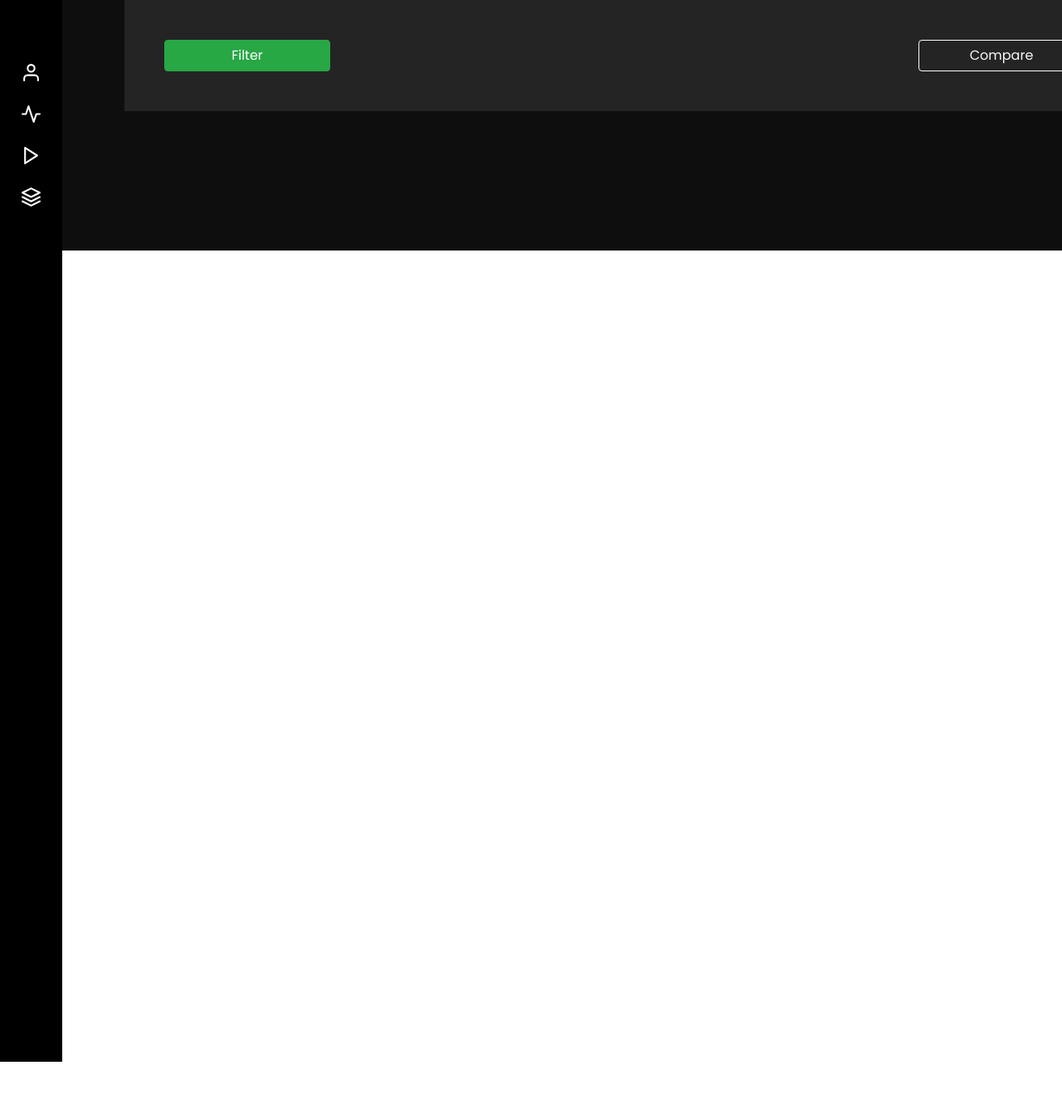
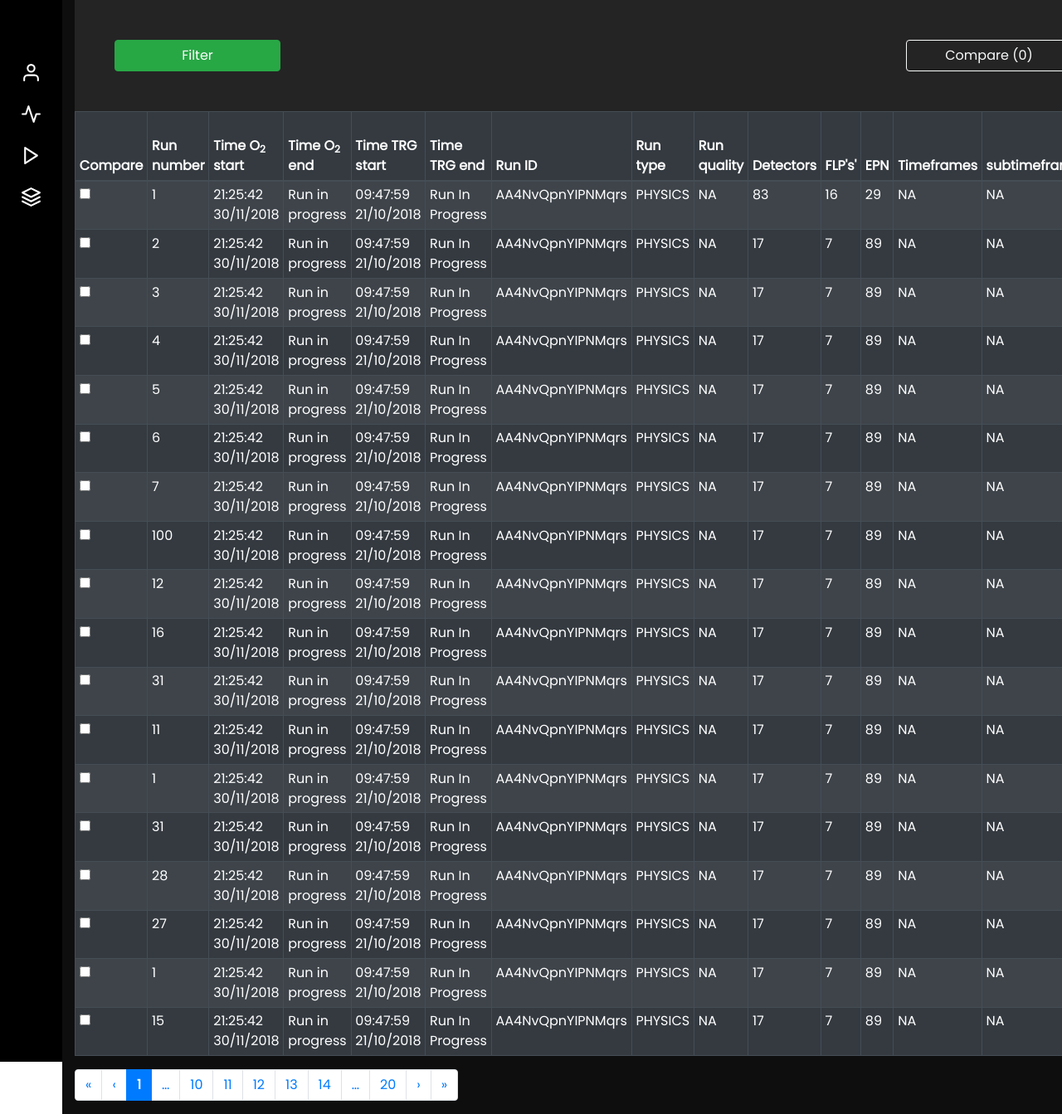
Before and after one commit to timruiterkamp/jiskefet-ui, a React (Create React App) app: page /runs in a window 1280 px wide. Shown: the top 1343 px of the page at 83% size. Before the commit the page ends 800 px from the top, so only its background shows below. Built offline with nearby package versions, Linux system fonts and the light colour scheme.

Commit message:
added compare and runs page

```diff
--- a/src/Routes.jsx
+++ b/src/Routes.jsx
@@ -12,6 +12,7 @@ import AccountPage from "./pages/AccountPage";
 import "./scss/navigation/index.scss";
 import PageWrapper from "./components/composites/PageWrapper";
 import { loggedInState } from "./store/reducers/data/DataSelectors";
+import Compare from "./pages/Compare";
 
 class Routes extends Component {
   render() {
@@ -26,6 +27,7 @@ class Routes extends Component {
           <Route path="/logs:id" component={Log} />
           <Route path="/runs" component={Runs} />
           <Route path="/subsystem-overview" component={Subsystems} />
+          <Route path="/compare" component={Compare} />
           <Route path="/" component={LoginPage} />
         </Switch>
       </PageWrapper>
--- a/src/components/logs/Table.jsx
+++ b/src/components/logs/Table.jsx
@@ -10,7 +10,7 @@ export default function TableSingle() {
     <React.Fragment>
       <div>
         <Col sm={12}>
-          <Table striped bordered hover size="sm">
+          <Table striped bordered responsive size="sm">
             <thead>
               <tr>
                 <th>Log id</th>
--- /dev/null
+++ b/src/pages/Compare.jsx
@@ -0,0 +1,79 @@
+import React, { Component, Fragment } from "react";
+import { connect } from "react-redux";
+import { compareItemsState } from "../store/reducers/data/DataSelectors";
+import { Link } from "react-router-dom";
+import Button from "react-bootstrap/Button";
+import "../scss/layout/compare.scss";
+
+class Compare extends Component {
+  render() {
+    console.log(this.props.data);
+    return (
+      <section className="content compare">
+        <header className="runs-header header">
+          <Link to="/runs">
+            <Button variant="outline-light">Runs</Button>
+          </Link>
+        </header>
+        <ul>
+          <li>Run number</li>
+          <li>
+            Time O<sub>2</sub> start
+          </li>
+          <li>
+            Time O<sub>2</sub> end
+          </li>
+          <li>Time TRG start</li>
+          <li>Time TRG end</li>
+          <li>ID</li>
+          <li>Run type</li>
+          <li>Run quality</li>
+          <li>Detectors</li>
+          <li>FLP's'</li>
+          <li>EPN</li>
+          <li>Timeframe</li>
+          <li>subtimeframes</li>
+          <li>B read out</li>
+        </ul>
+        {this.props.data ? (
+          this.props.data.map((item, index) => (
+            <ul key={index}>
+              <li>{item.run_number ? item.run_number : "NA"}</li>
+              <li>{item.time02start ? item.time02start : "NA"}</li>
+              <li>{item.time02end ? item.time02end : "NA"}</li>
+              <li>{item.timetrgstart ? item.timetrgstart : "NA"}</li>
+              <li>{item.timetrgend ? item.timetrgend : "NA"}</li>
+              <li>{item.id ? item.id : "NA"}</li>
+              <li>{item.run_type ? item.run_type : "NA"}</li>
+              <li>{item.quality ? item.quality : "NA"}</li>
+              <li>{item.detectors ? item.detectors : "NA"}</li>
+              <li>{item.flp ? item.flp : "NA"}</li>
+              <li>{item.epn ? item.epn : "NA"}</li>
+              <li>{item.timeframes ? item.timeframes : "NA"}</li>
+              <li>{item.subtimeframes ? item.subtimeframes : "NA"}</li>
+              <li>{item.b_read_out ? item.b_read_out : "NA"}</li>
+              <Button variant="primary">Get raw data</Button>
+            </ul>
+          ))
+        ) : (
+          <div>
+            <p>
+              No data is found, select runs at <Link to="/runs">Runs</Link>
+            </p>
+          </div>
+        )}
+      </section>
+    );
+  }
+}
+
+const mapStateToProps = state => ({
+  data: compareItemsState(state)
+});
+
+const mapDispatchToProps = {};
+
+export default connect(
+  mapStateToProps,
+  mapDispatchToProps
+)(Compare);
--- a/src/pages/CreateLogs.jsx
+++ b/src/pages/CreateLogs.jsx
@@ -13,7 +13,7 @@ export default class CreateLogs extends Component {
   render() {
     return (
       <React.Fragment>
-        <header>
+        <header className="create-log-header">
           <Container>
             <Row>
               <Col sm={12}>
--- a/src/pages/Runs.jsx
+++ b/src/pages/Runs.jsx
@@ -1,45 +1,136 @@
 import React, { Component, Fragment } from "react";
 import { connect } from "react-redux";
-import { setLoggedInData } from "../store/reducers/data/DataActions";
+import {
+  setLoggedInData,
+  setCompareItemsData
+} from "../store/reducers/data/DataActions";
 import data from "../assets/data.json";
 import "../scss/layout/runs.scss";
 import Button from "react-bootstrap/Button";
+import Table from "react-bootstrap/Table";
+import Pagination from "react-bootstrap/Pagination";
+import Col from "react-bootstrap/Col";
+import { Link } from "react-router-dom";
 
 class Runs extends Component {
+  state = {
+    compareItems: [],
+    length: 0
+  };
   componentDidMount = () => {
     this.props.setLoggedInData();
-    console.log(data);
+  };
+
+  compareItem = item => {
+    console.log(item);
+    if (this.state.compareItems.includes(item)) {
+      this.props.setCompareItemsData(
+        this.state.compareItems.filter(x => x.id !== item.id)
+      );
+      this.forceUpdate();
+    } else {
+      this.state.compareItems.push(item);
+      this.props.setCompareItemsData(this.state.compareItems);
+      this.setState({
+        length: this.state.length + 1
+      });
+
+      this.forceUpdate();
+    }
   };
   render() {
     return (
       <section className="content">
+        <Col sm={12}>
           <header className="runs-header header">
             <Button variant="success" className="filter">
               Filter
             </Button>
-          <Button variant="outline-light">Compare</Button>
+            <Link to="/compare">
+              <Button variant="outline-light">
+                Compare ({this.state.length})
+              </Button>
+            </Link>
           </header>
-        <section className="runs">
-          <table>
-            {data.map((item, index) => {
-              console.log(item);
-              return (
-                <Fragment key={index}>
-                  <thead key={index}>
+          <Table variant="dark" striped bordered responsive size="sm">
+            <thead>
               <tr>
-                      <th>{item[index]}</th>
+                <th>Compare</th>
+                <th>Run number</th>
+                <th>
+                  Time O<sub>2</sub> start
+                </th>
+                <th>
+                  Time O<sub>2</sub> end
+                </th>
+                <th>Time TRG start</th>
+                <th>Time TRG end</th>
+                <th>Run ID</th>
+                <th>Run type</th>
+                <th>Run quality</th>
+                <th>Detectors</th>
+                <th>FLP's'</th>
+                <th>EPN</th>
+                <th>Timeframes</th>
+                <th>subtimeframes</th>
+                <th>B read out</th>
+                <th>B timeframe builder</th>
               </tr>
             </thead>
-                  <tbody key={index}>
-                    <tr>
-                      <th>{item[index]}</th>
+            <tbody>
+              {data.map((item, index) => {
+                return (
+                  <tr key={index}>
+                    <td>
+                      <input
+                        type="checkbox"
+                        onClick={() => this.compareItem(item)}
+                      />
+                    </td>
+                    <td>{item.run_number ? item.run_number : "NA"}</td>
+                    <td>{item.time02start ? item.time02start : "NA"}</td>
+                    <td>{item.time02end ? item.time02end : "NA"}</td>
+                    <td>{item.timetrgstart ? item.timetrgstart : "NA"}</td>
+                    <td>{item.timetrgend ? item.timetrgend : "NA"}</td>
+                    <td>{item.id ? item.id : "NA"}</td>
+                    <td>{item.run_type ? item.run_type : "NA"}</td>
+                    <td>{item.quality ? item.quality : "NA"}</td>
+                    <td>{item.detectors ? item.detectors : "NA"}</td>
+                    <td>{item.flp ? item.flp : "NA"}</td>
+                    <td>{item.epn ? item.epn : "NA"}</td>
+                    <td>{item.timeframes ? item.timeframes : "NA"}</td>
+                    <td>{item.subtimeframes ? item.subtimeframes : "NA"}</td>
+                    <td>{item.b_read_out ? item.b_read_out : "NA"}</td>
+                    <td>
+                      {item.b_timeframe_builder
+                        ? item.b_timeframe_builder
+                        : "NA"}
+                    </td>
                   </tr>
-                  </tbody>
-                </Fragment>
                 );
               })}
-          </table>
-        </section>
+            </tbody>
+          </Table>
+        </Col>
+        <Col sm={12}>
+          <Pagination>
+            <Pagination.First />
+            <Pagination.Prev />
+            <Pagination.Item active>{1}</Pagination.Item>
+            <Pagination.Ellipsis />
+
+            <Pagination.Item>{10}</Pagination.Item>
+            <Pagination.Item>{11}</Pagination.Item>
+            <Pagination.Item>{12}</Pagination.Item>
+            <Pagination.Item>{13}</Pagination.Item>
+            <Pagination.Item>{14}</Pagination.Item>
+
+            <Pagination.Ellipsis />
+            <Pagination.Item>{20}</Pagination.Item>
+            <Pagination.Next />
+            <Pagination.Last />
+          </Pagination>
+        </Col>
       </section>
     );
   }
@@ -48,7 +139,8 @@ class Runs extends Component {
 const mapStateToProps = state => ({});
 
 const mapDispatchToProps = {
-  setLoggedInData
+  setLoggedInData,
+  setCompareItemsData
 };
 
 export default connect(
--- /dev/null
+++ b/src/scss/layout/compare.scss
@@ -0,0 +1,40 @@
+.compare {
+  display: flex;
+  flex-direction: row;
+  flex-wrap: wrap;
+
+  .header {
+    width: 100%;
+    height: 80px;
+    display: flex;
+    align-items: center;
+    justify-content: flex-end;
+  }
+
+  ul {
+    width: 28%;
+    list-style-type: none;
+    color: white;
+    padding: 0;
+    border-left: 1px solid white;
+
+    &:first-child {
+      width: 15%;
+    }
+
+    li {
+      padding: 2rem 1rem;
+      border-top: 1px solid white;
+      border-bottom: 1px solid white;
+
+      &:first-child {
+        margin-top: 25px;
+        border-top: 0;
+      }
+    }
+  }
+  button {
+    margin: 2rem auto 0;
+    display: block;
+  }
+}
--- a/src/scss/layout/create-log.scss
+++ b/src/scss/layout/create-log.scss
@@ -1,6 +1,6 @@
 @import "../config/colors.scss";
 
-header {
+header.create-log-header {
   margin-left: 75px;
   padding: 2rem 0;
   width: 100%;
--- a/src/scss/layout/runs.scss
+++ b/src/scss/layout/runs.scss
@@ -16,4 +16,35 @@
       width: 200px;
     }
   }
+
+  &-results {
+    color: white;
+    display: flex;
+    flex-direction: row;
+    list-style-type: none;
+
+    li {
+      margin: 0 1rem;
+      text-align: left;
+    }
+  }
+
+  &-table {
+    color: white;
+    // border-collapse: collapse;
+    // width: 100%;
+    // background-color: white;
+    // overflow: scroll;
+
+    // td,
+    // th {
+    //   border: 1px solid #3a3a3a;
+    //   text-align: left;
+    //   padding: 8px;
+    // }
+
+    // tr:nth-child(even) {
+    //   background-color: #dddddd;
+    // }
+  }
 }
--- a/src/store/reducers/data/DataActions.js
+++ b/src/store/reducers/data/DataActions.js
@@ -12,6 +12,13 @@ function setLoggedIn(value) {
   };
 }
 
+function setCompareItems(value) {
+  return {
+    type: "SET_COMPARE_ITEMS",
+    value
+  };
+}
+
 export const setLoadingData = () => dispatch => {
   dispatch(setLoading(true));
 };
@@ -19,3 +26,8 @@ export const setLoadingData = () => dispatch => {
 export const setLoggedInData = () => dispatch => {
   dispatch(setLoggedIn(true));
 };
+
+export const setCompareItemsData = item => dispatch => {
+  console.log(item);
+  dispatch(setCompareItems(item));
+};
--- a/src/store/reducers/data/DataReducer.js
+++ b/src/store/reducers/data/DataReducer.js
@@ -1,6 +1,7 @@
 const initialState = {
   loading: false,
-  loggedIn: false
+  loggedIn: false,
+  compareItems: []
 };
 
 export const DataReducer = (state = initialState, action) => {
@@ -15,6 +16,11 @@ export const DataReducer = (state = initialState, action) => {
         ...state,
         loggedIn: action.value
       };
+    case "SET_COMPARE_ITEMS":
+      return {
+        ...state,
+        compareItems: action.value
+      };
     default:
       return state;
   }
--- a/src/store/reducers/data/DataSelectors.js
+++ b/src/store/reducers/data/DataSelectors.js
@@ -1,8 +1,11 @@
 export const loggedInState = state => {
-  console.log(state.data.loggedIn);
   return state.data.loggedIn;
 };
 
 export const loadingState = state => {
   return state.data.loading;
 };
+
+export const compareItemsState = state => {
+  return state.data.compareItems;
+};
```
Lines whose indentation alone changed are shown as unchanged.
